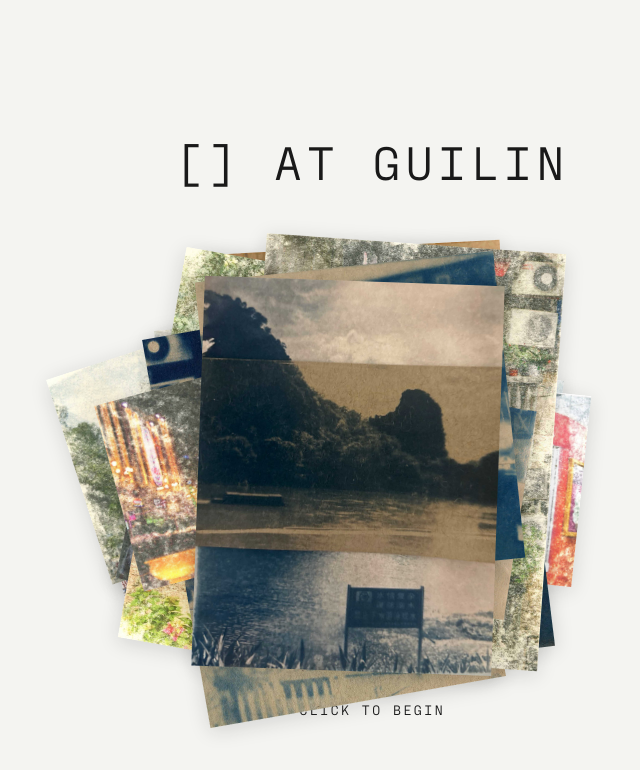
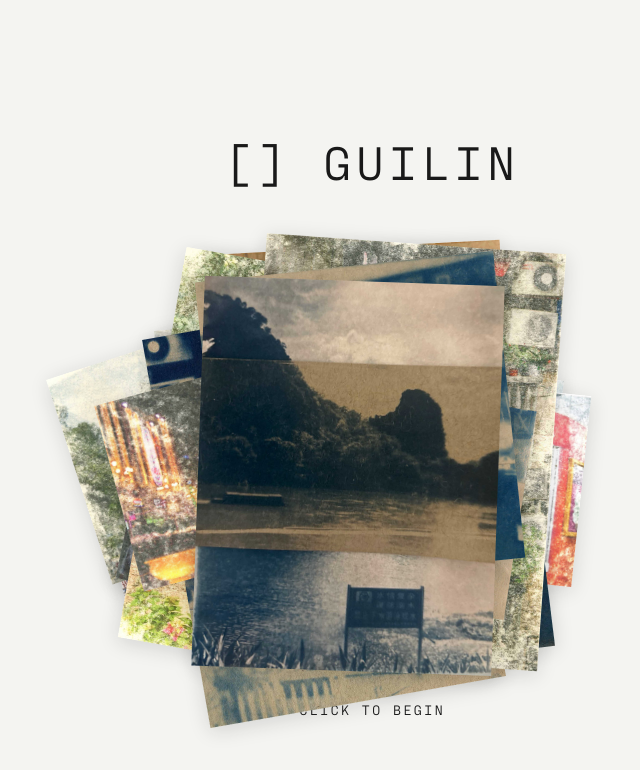
Before and after one commit to yritawang/guilin, a plain HTML site: page index.html in a window 1280 px wide. Shown: the whole page, without its empty margins (268-908 px from the left). Drawn offline with Linux system fonts and the light colour scheme.

Commit message:
Add files via upload
slight name changes

```diff
--- a/index.html
+++ b/index.html
@@ -3,12 +3,12 @@
 <head>
   <meta charset="UTF-8">
   <meta name="viewport" content="width=device-width, initial-scale=1.0">
-  <title>Photo Poetry</title>
+  <title>[at Guilin]</title>
   <link rel="stylesheet" href="styles.css">
 </head>
 <body>
   <div class="intro-page" id="introPage">
-    <h1 class="intro-title">[] at Guilin</h1>
+    <h1 class="intro-title">[] Guilin</h1>
     <div class="image-stack" id="imageStack">
     </div>
     <p class="intro-prompt">Click to begin</p>
@@ -16,9 +16,9 @@
 
   <div class="main-content" id="mainContent" style="display: none;">
     <nav>
-      <div class="nav-title">[] at Guilin</div>
+      <div class="nav-title">[] Guilin</div>
       <div class="poem-buttons">
-        <button class="poem-button active" id="poem1Btn" data-poem="1">Looking</button>
+        <button class="poem-button active" id="poem1Btn" data-poem="1">Looking at</button>
         <button class="poem-button" id="poem2Btn" data-poem="2">Remembering</button>
         <button class="about-button" id="aboutBtn">
           <svg class="fan-icon" viewBox="0 0 100 100" xmlns="http://www.w3.org/2000/svg">
```
